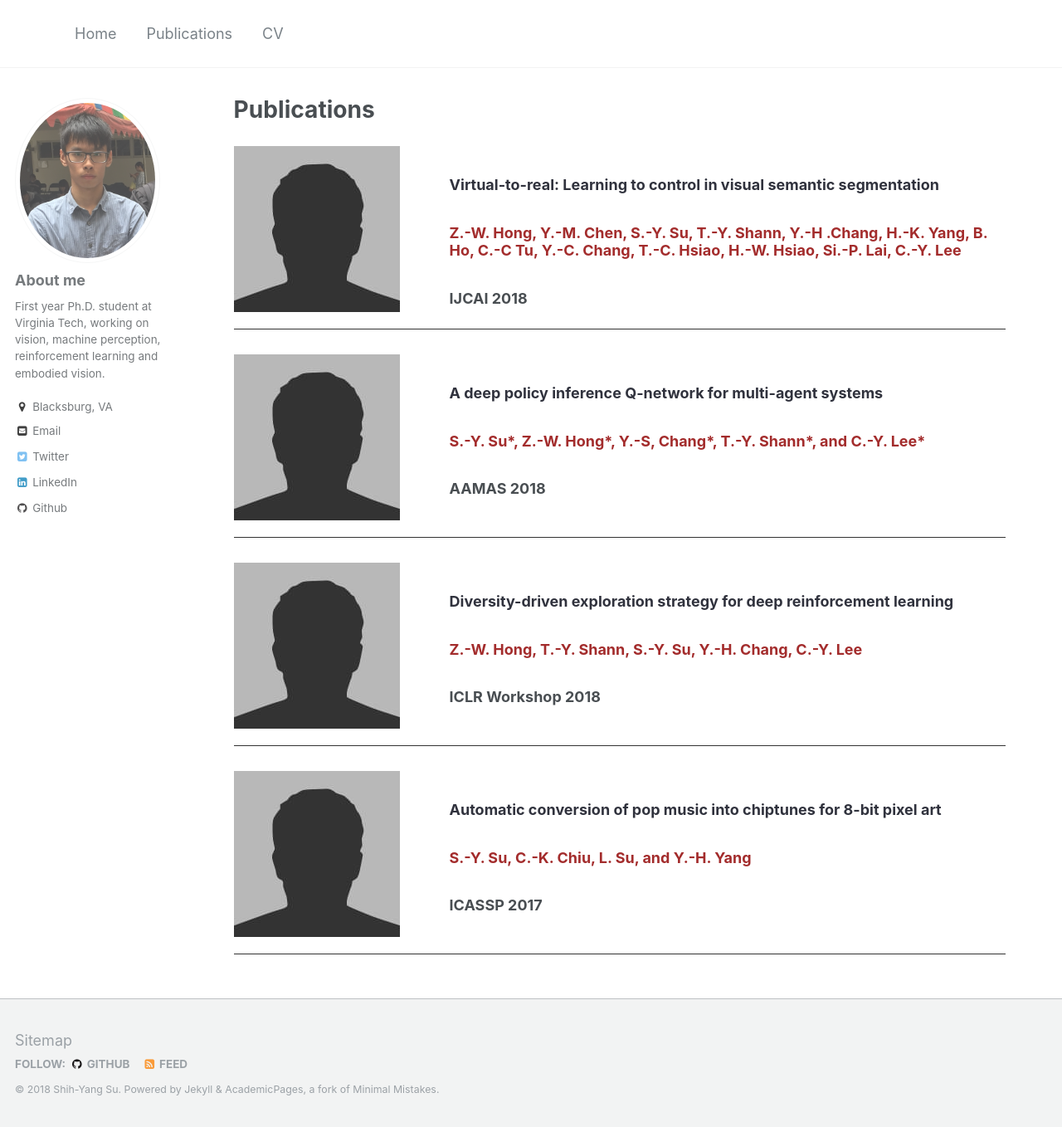
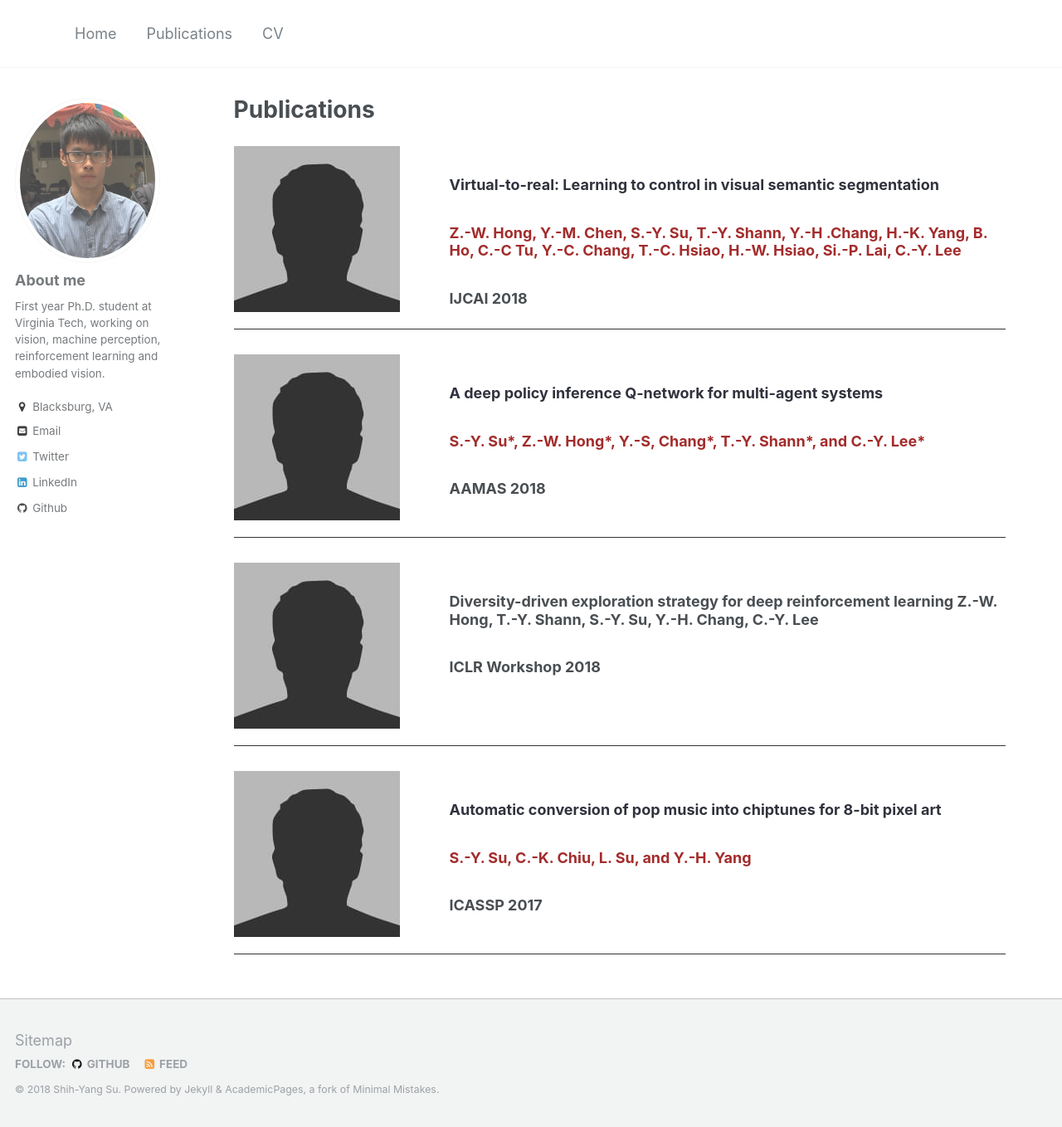
Before and after one commit to LemonATsu/LemonATsu.github.io, a Jekyll site: the page built from _pages/publications.md, in a window 1280 px wide and 1358 px high. Shown: the whole window at 83% size. Built offline with Jekyll 4.4.1, drawn with Linux system fonts in a browser that asks for light colours.

Commit message:
change class to see what will happen

```diff
--- a/_pages/publications.md
+++ b/_pages/publications.md
@@ -23,8 +23,10 @@ author_profile: true
 <div class="pub-container">
     <div class="pub-thumb"><img src="https://lemonatsu.github.io/images/bio-photo.jpg"></div>
     <div class="pub-content">
-        <h3 class="pub-title">Diversity-driven exploration strategy for deep reinforcement learning</h3>
-        <h3 class="pub-author">Z.-W. Hong, T.-Y. Shann, <b>S.-Y. Su</b>, Y.-H. Chang, C.-Y. Lee</h3>
+        <h3>
+            <a class="pub-title">Diversity-driven exploration strategy for deep reinforcement learning</a>
+            <a class="pub-author">Z.-W. Hong, T.-Y. Shann, <b>S.-Y. Su</b>, Y.-H. Chang, C.-Y. Lee</a>
+        </h3>
         <h3 class="pub-conf">ICLR Workshop 2018</h3>
     </div>
 </div>
```
